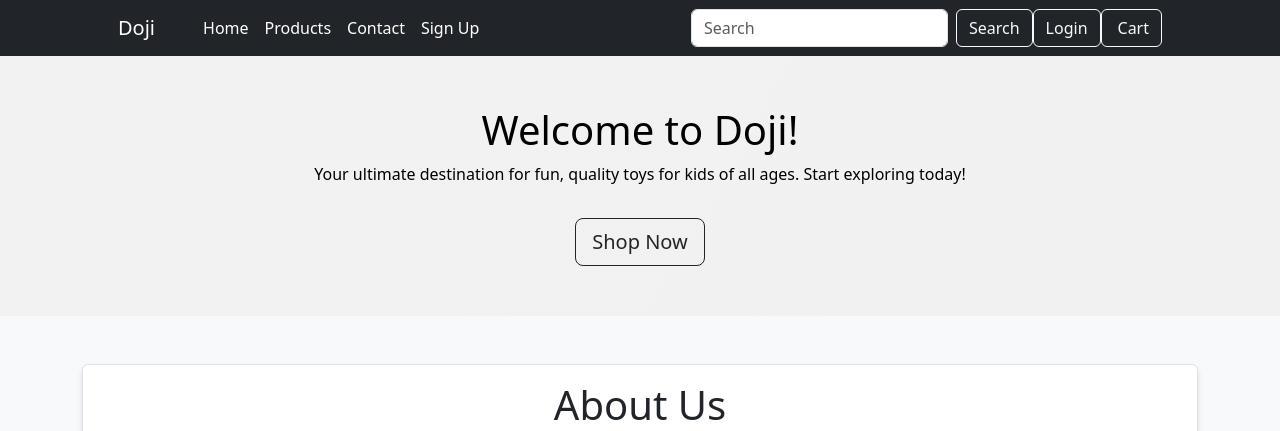
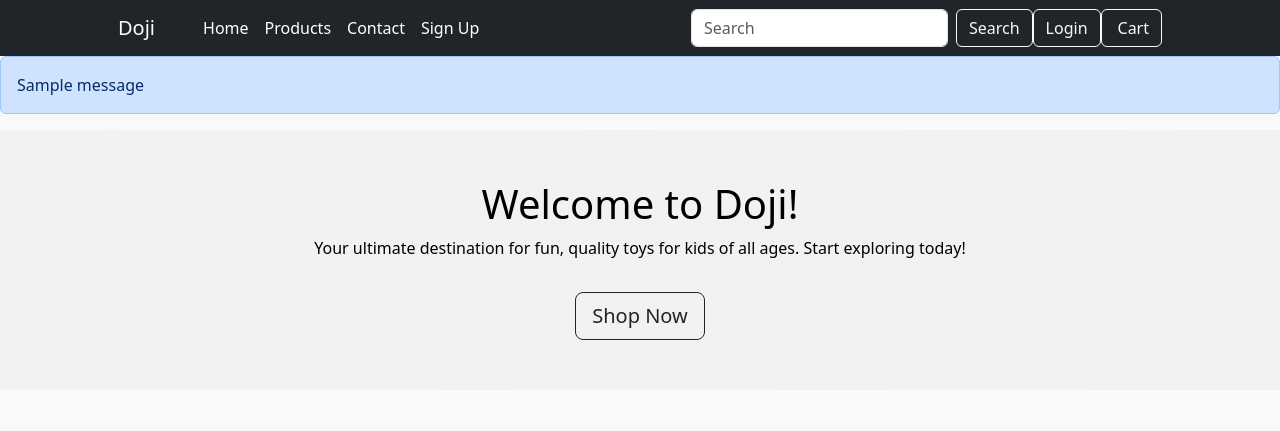
Before and after one commit to Unhabit/Doji, a Flask app: page / in a window 1280 px wide. Shown: the top 431 px of the page. Run offline with Flask 3, Linux system fonts and the light colour scheme; tables that the repository leaves empty or names only in its code hold one stand-in row (values such as "Sample post"); one stand-in notice (Sample message) is shown.

Commit message:
some changes

```diff
--- a/templates/cart.html.jinja
+++ b/templates/cart.html.jinja
@@ -17,6 +17,11 @@
     </style>
   </head>
   <body>
+    {% for message in get_flashed_messages() %}
+                <div class="alert alert-primary" role="alert">
+                    {{ message }}
+                </div>
+            {% endfor %}
     {% include "components/navbar.html.jinja" %}
     <div class="container mt-5">
       <h1 class="mb-4 text-center">Your Cart</h1>
--- a/templates/homepage.html.jinja
+++ b/templates/homepage.html.jinja
@@ -33,6 +33,12 @@
   </head>
   <body>
     {% include "components/navbar.html.jinja" %}
+
+    {% for message in get_flashed_messages() %}
+                <div class="alert alert-primary" role="alert">
+                    {{ message }}
+                </div>
+            {% endfor %}
 
     <div class="hero-section" style="black;">
       <h1>Welcome to Doji!</h1>
```
